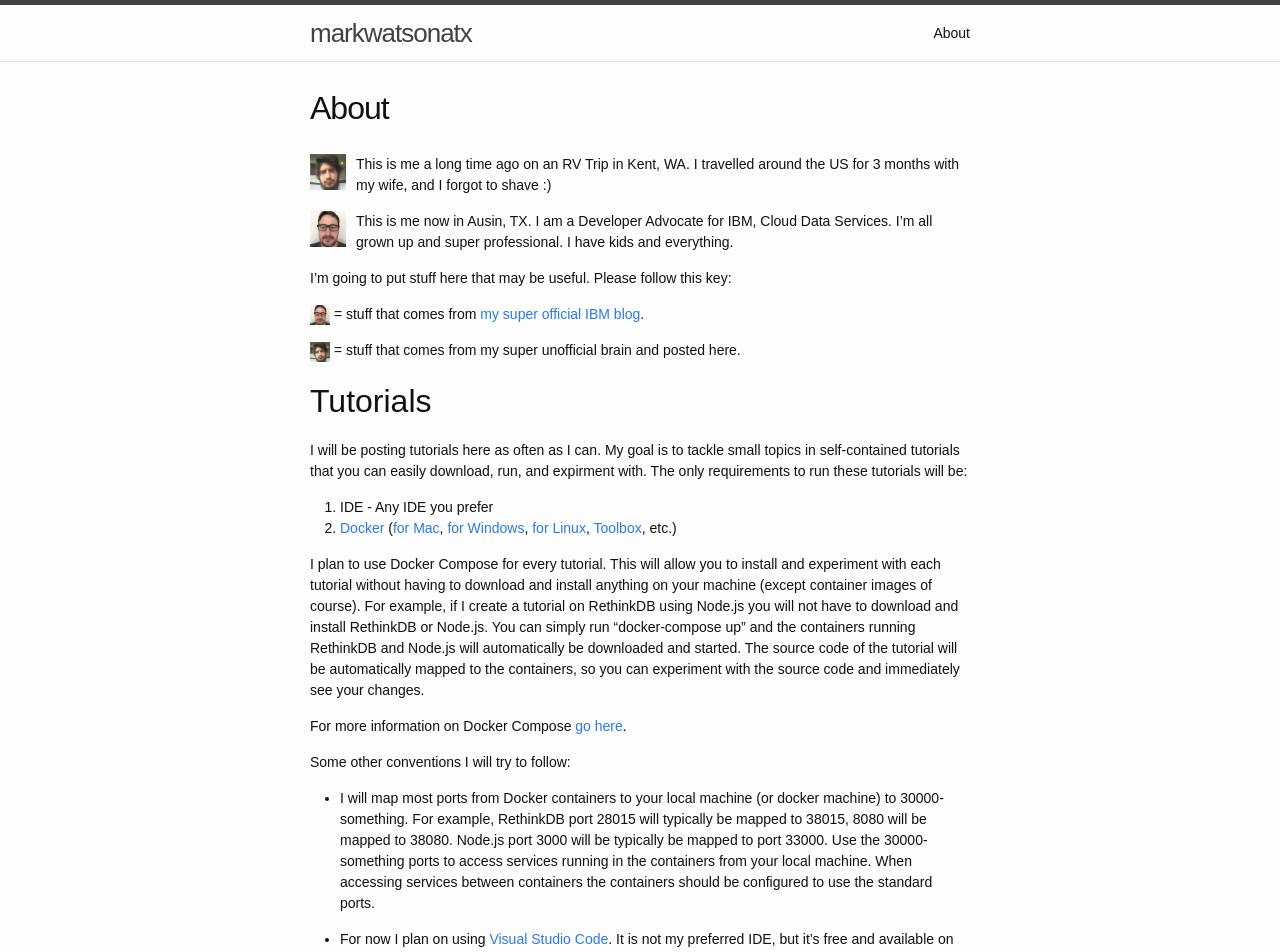
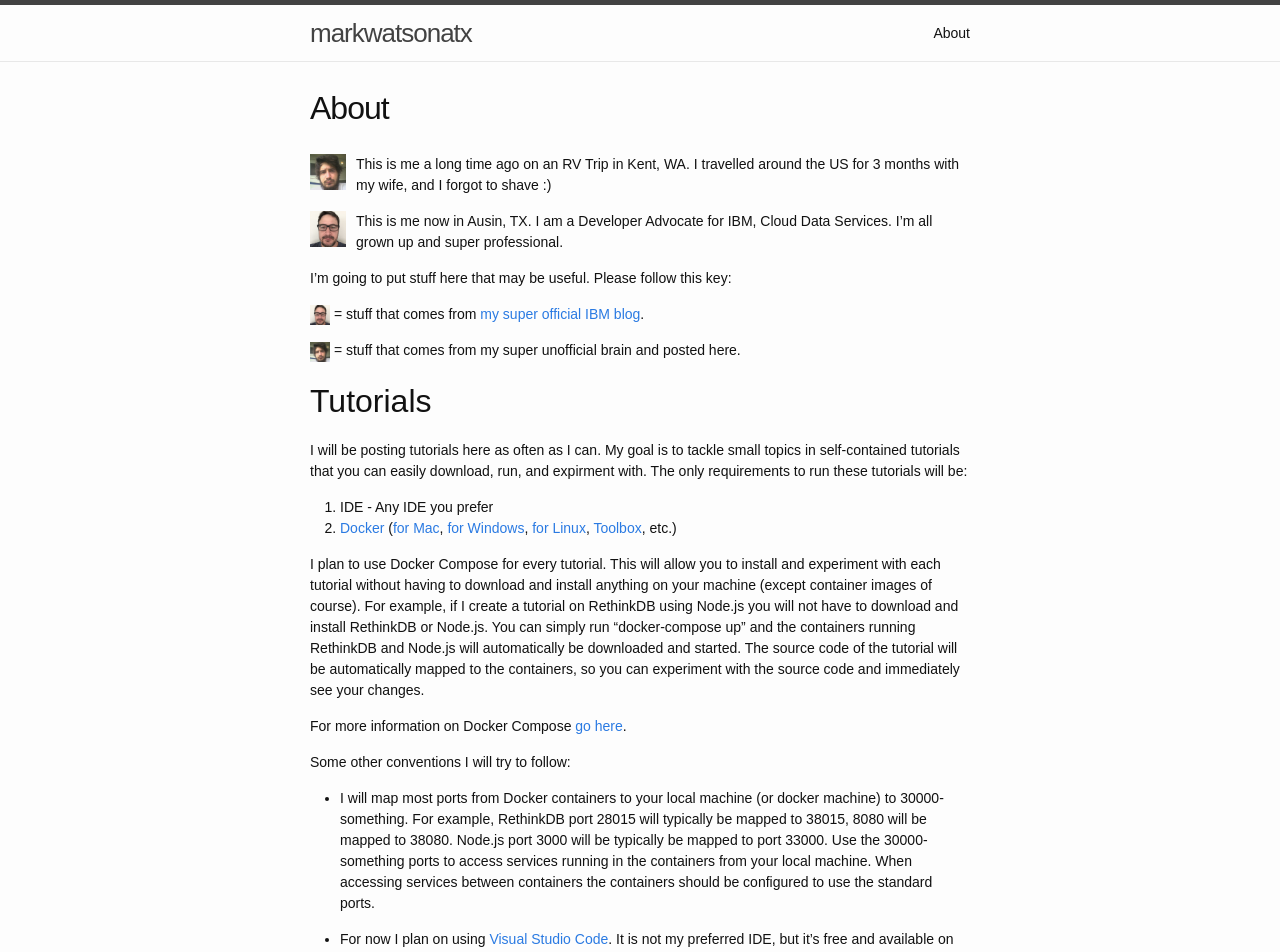
Before and after one commit to markwatsonatx/markwatsonatx.github.io, a Jekyll site: the page built from about.md, in a window 1280 px wide. Shown: the top 952 px of the page. Built offline with Jekyll 4.4.1, drawn with Linux system fonts in a browser that asks for light colours; some web fonts are replaced.

Commit message:
Updated about

```diff
--- a/about.md
+++ b/about.md
@@ -8,7 +8,7 @@ permalink: /about/
 I travelled around the US for 3 months with my wife, and I forgot to shave :)
 
 ![Me, now](/img/profile1.jpg){: .about-profile } This is me now in Ausin, TX. I am a Developer Advocate for IBM, Cloud Data Services.
-I'm all grown up and super professional. I have kids and everything.
+I'm all grown up and super professional.
 
 I'm going to put stuff here that may be useful. Please follow this key:
 
```
